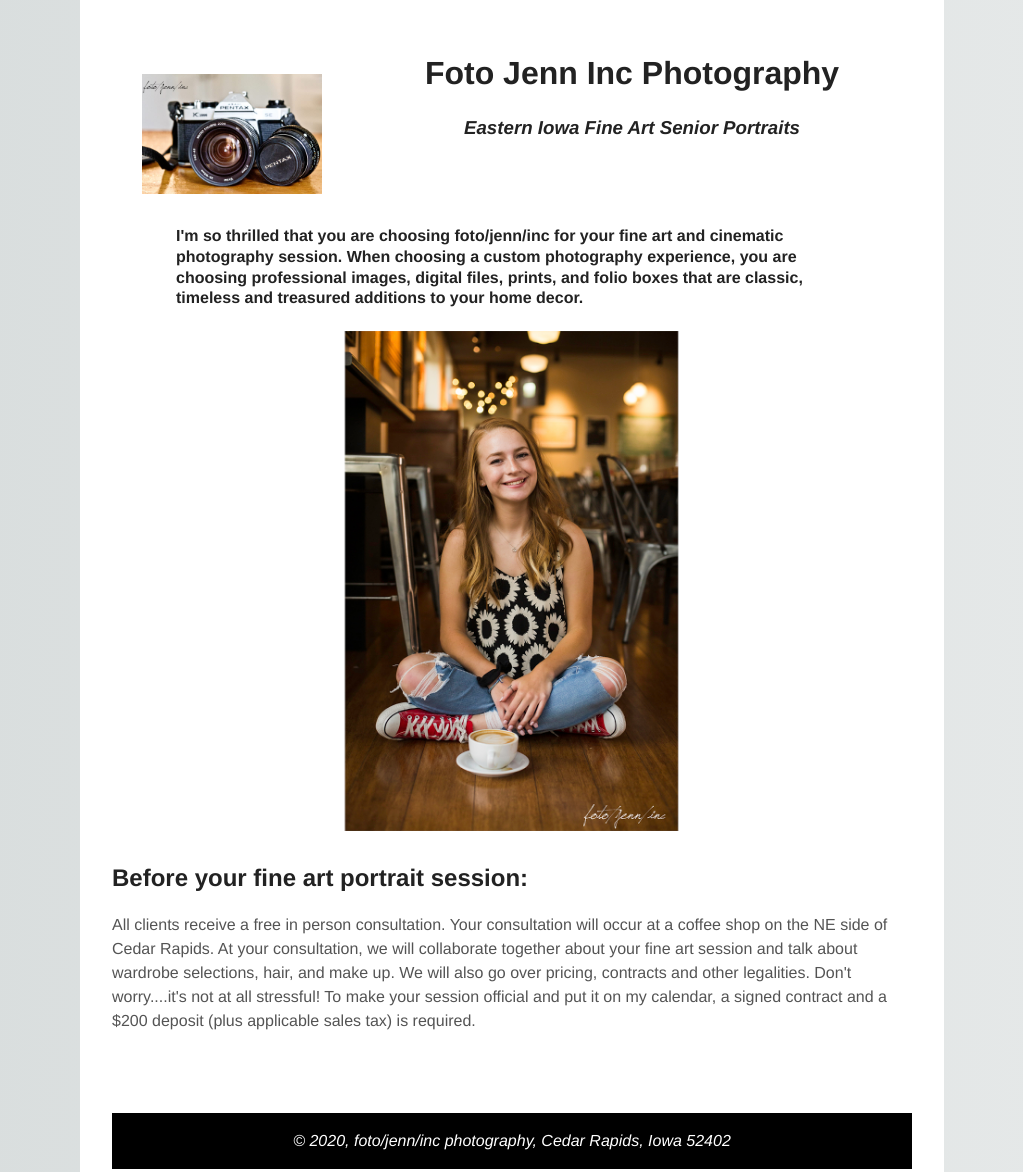
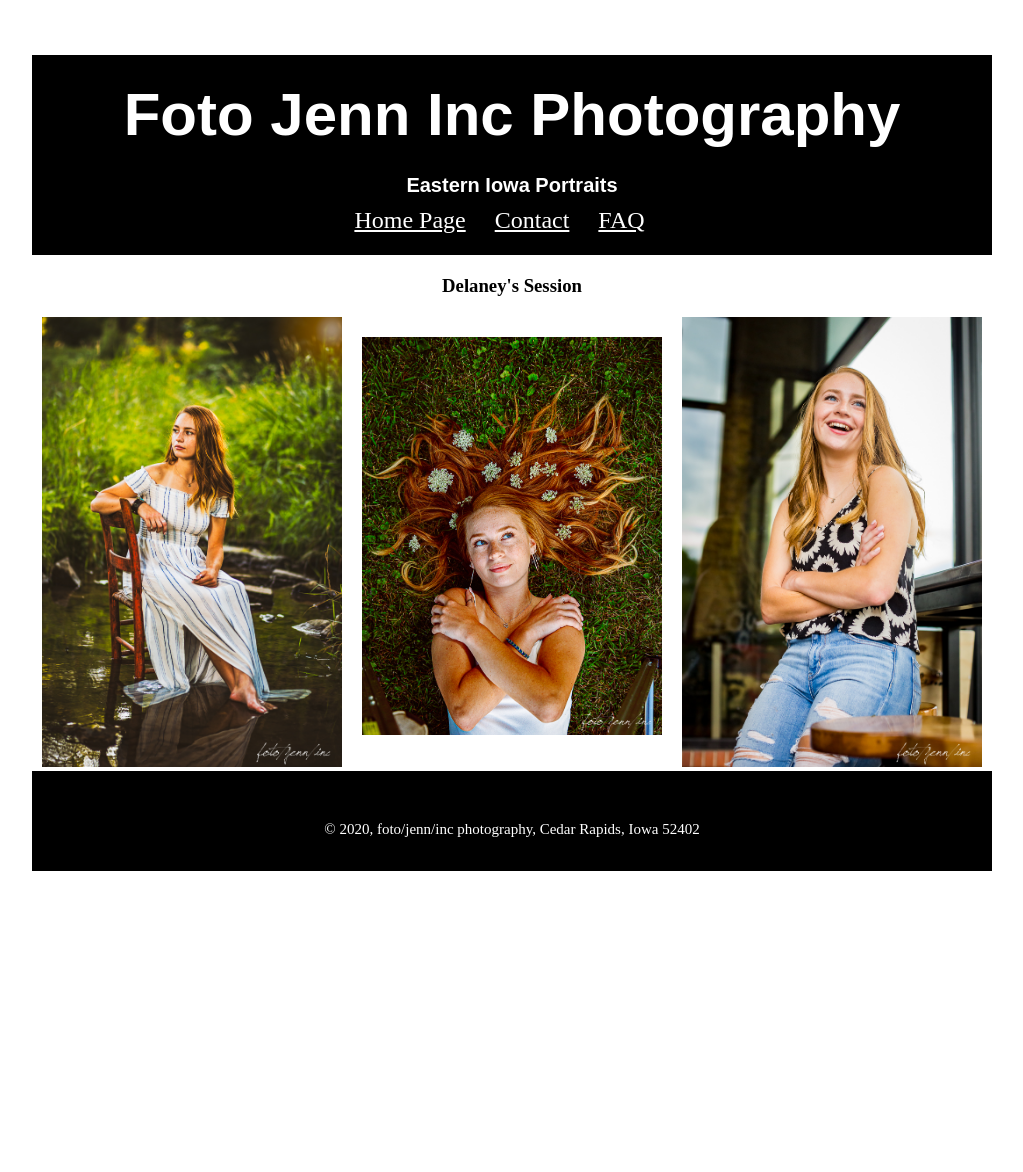
Before and after one commit to jennjoyce/Module4_HTML, a plain HTML site: page index.html in a window 1280 px wide. Shown: the top 1172 px of the page, without its empty margins (128-1151 px from the left). After the commit the page ends 871 px from the top, so only its background shows below. Drawn offline with nearby package versions, Linux system fonts and the light colour scheme.

Commit message:
update all files

```diff
--- /dev/null
+++ b/css/style.css
@@ -0,0 +1,132 @@
+* {
+    outline: 2px dotted white (0, 0, 0);
+    margin: 0;
+    padding: 0;
+    color: black    /* color: #  29    b8    ff;
+        rgb =   (red  green   blue) ; */
+ }
+
+ body{
+     width: 960px;
+     margin: 0 auto;
+ }
+
+ .ImageSize {
+     width: 300px;
+ }
+
+ header {
+     margin-top: 55px;
+     background-color: black;
+     height: 200px;
+ }
+
+
+ header a {
+     color: white;
+     font-size: 24px;
+ }
+
+ h1 {
+    padding: 25px;
+    text-align: center;
+    font-size: 60px;
+    font-family: Arial, Helvetica, sans-serif;
+    color: white;
+
+ }
+
+ nav {
+ clear: both;
+ height: 100px;
+ }
+
+ nav ul {
+     text-align: center;
+     color: white;
+
+ }
+ nav li {
+     display: inline-block;
+     margin-top: 10px;
+     margin-right: 25px;
+     list-style-type: none;
+     color: white;
+ }
+
+ a:link {text-decoration: underline;}
+
+
+
+ h2{
+    color: white;
+    text-align: center;
+    font-size: 20px;
+    font-family: Arial, Helvetica, sans-serif;
+ }
+ main {
+     clear:both;
+     text-align: center;
+ }
+
+ h3 {
+     margin: 20px;
+ }
+
+
+ main li {
+ list-style-type: none;
+ float: left;
+ margin-right: 10px;
+ margin-left: 10px;
+
+
+ /*
+ margin-top: 30px;
+ margin-right: 30px;
+ margin-bottom: 30px;
+ margin-left: 30px; */
+ }
+
+
+ /*main li:last-child {
+     margin-right: 0px;
+ }
+ .addMargin {
+     margin-top: 15px;
+ }
+
+
+ main li:nth-child(4) {
+     margin-left: 75px;
+ }
+
+ button {
+     color: rgb(14, 63, 128);
+     margin-top: 55px;
+     height: 75px;
+     width: 150px;
+     border-radius: 15px;
+     font-size: 30px;
+     border: 4px solid rgb(14, 63, 128);
+ }
+ */
+
+ li #fixheight{
+     margin-top: 20px;
+     margin-bottom: 20px;
+ }
+
+ footer {
+     clear: both;
+     width: 960px;
+     height: 50px;
+     background-color:black;
+     padding-top: 50px;
+     font-size: 15px;
+     text-align: center;
+ }
+
+ footer p {
+     color: white;
+ }
--- a/css/main.css
+++ b/css/style4.css
@@ -32,7 +32,7 @@ h1, h2, h3, h4, h5, h6 {
 
 h2 {
     margin-top: 1.3em;
-    text-decoration
+    text-decoration: none;
 }
 
 a {
@@ -69,4 +69,5 @@ footer p {
 footer {
     clear: both;
     margin-top: 1em;
-    background-color: #000000
+    background-color: #000000;
+}
--- a/index.html
+++ b/index.html
@@ -1,54 +1,38 @@
 <!DOCTYPE html>
-<html lang="en">
-
+<html>
    <head>
-	<meta charset="utf-8">
-    <title> Foto Jenn Inc Photography </title>
-        <meta http-equiv="X-UA-Compatible" content="IE=edge">
-        <meta name="description" content="">
-        <meta name="viewport" content="width=device-width, initial-scale=1">
-	<link rel="shortcut icon" href="images/favicon.ico">
-	<link rel="stylesheet" href="styles/normalize.css">
-	<link rel="stylesheet" href="css/main.css">
+      <title>Foto Jenn Inc Photography</title>
+      <link rel="stylesheet" href="css/style.css" >
   </head>
 
    <body>
       <header>
-        <div>
-	    <!-- <a href="images/camera picture.jpg"> -->
-		<img src="images/cameraPicture.jpg" alt="Camera Picture" height="120"><!-- </a> -->
-		<h1 style="text-align:center"><b>Foto Jenn Inc Photography</b></h1>
-        <h3 style="text-align:center"><em><b>Eastern Iowa Fine Art Senior Portraits</b></em> </h3>
-        </div>
+         <h1>Foto Jenn Inc Photography</h1>
+         <h2> Eastern Iowa Portraits</h2>
+         <nav>
+            <ul>
+               <li><a href="index.html">Home Page</a></li>
+               <li><a href="Contact.html">Contact </a></li>
+               <li><a href="faq.html">FAQ</a></li>
+            </ul>
+         </nav>
       </header>
 
       <main>
-	    <div>
-	         <h4>
-                I'm so thrilled that you are choosing foto/jenn/inc for your fine art and cinematic photography session. When choosing a custom photography experience, you are choosing professional images, digital files, prints, and folio boxes that are classic, timeless and treasured additions to your home decor.</h4>
-                <img src="images/1.jpg" alt="girl in coffeeshop" height="500">
-        </div>
-        <h2>Before your fine art portrait session:</h2>
-                <p>All clients receive a free in person consultation.  Your consultation will occur at a coffee shop on the NE side of Cedar Rapids.  At your consultation, we will collaborate together about your fine art session and talk about wardrobe selections, hair, and make up. We will also go over pricing, contracts and other legalities. Don't worry....it's not at all stressful!  To make your session official and put it on my calendar, a signed contract and a $200 deposit (plus applicable sales tax) is required. </p>
 
-       <!-- Extra code for later use maybe
-        <h2>Still have questions?</h2>
-        <h3> <p><a href="FAQ/faq.html">View my FAQ page here: </a>
-        </h3>
+         <h3>Delaney's Session</h3>
+         <ul>
+            <li><img class="ImageSize" src="images/WEB SIZE Delaney Schefers--2.jpg" alt="girl sitting on chair" ></li>
+            <li><img id="fixheight" class="ImageSize" src="images/WEB SIZE Delaney Schefers-0274.jpg" alt="girl w/ flowers in hair" ></li>
+            <li><img class="ImageSize" src="images/WEB SIZE Delaney Schefers-0083.jpg" alt="Girl in coffeeshop" ></li>
+         </ul>
+      </main>
 
-        <h2>Want to know more about me?</h2>
-        <h3> <p> <a href="/Giving%20Back/Giving%2520Back/giving%20back.html"> View my bio here:</a></p></h3>
-        -->
+      <footer>
+        <p>&copy; 2020, foto/jenn/inc photography, Cedar Rapids, Iowa 52402</p>
+	</footer>
 
-
-
-    </main>
-    <br>
-    <br>
-	<footer>
-        <p> <em>  &copy; 2020, foto/jenn/inc photography, Cedar Rapids, Iowa 52402 </em>  </p>
-	</footer>
+      <script src="js/app.js"></script>
    </body>
 
-
 </html>
```
Also changed, not shown: module4.html (added, +54 -0 lines), images/chloe.JPG (added), images/softball.JPG (added), images/weddings.JPG (added). Lines whose indentation alone changed are shown as unchanged.
